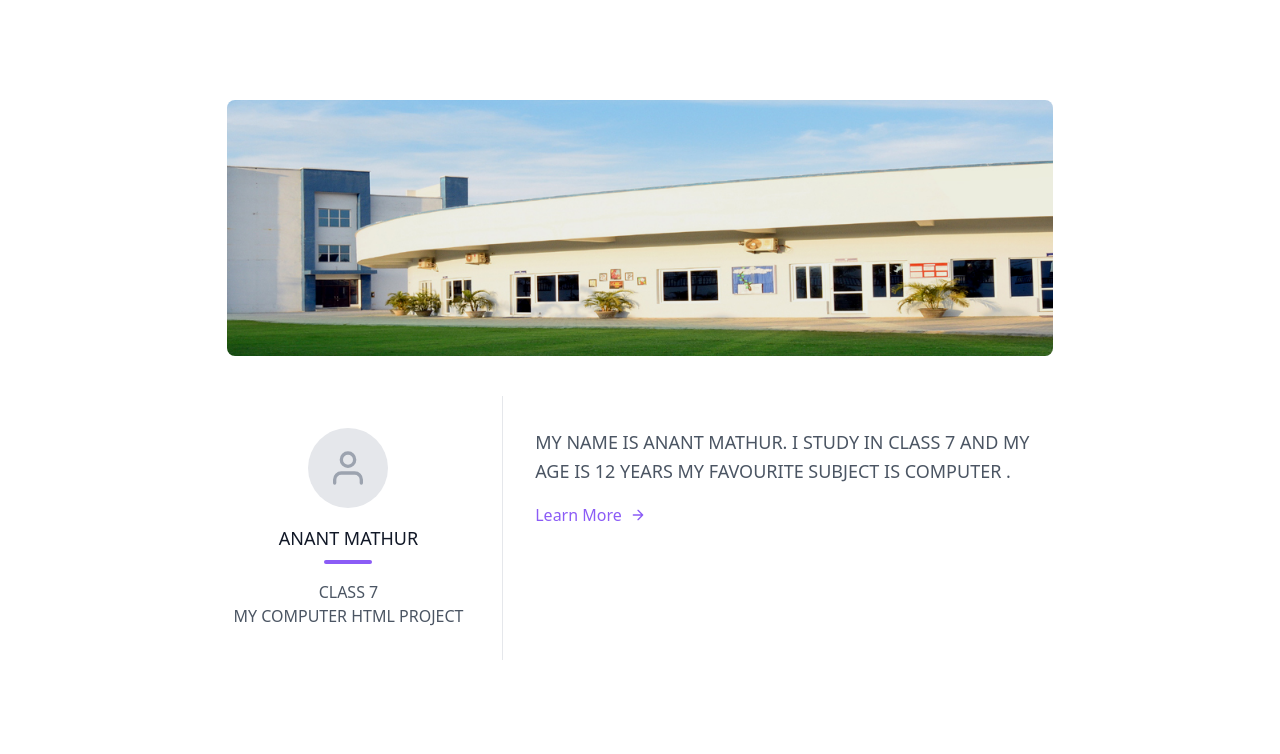
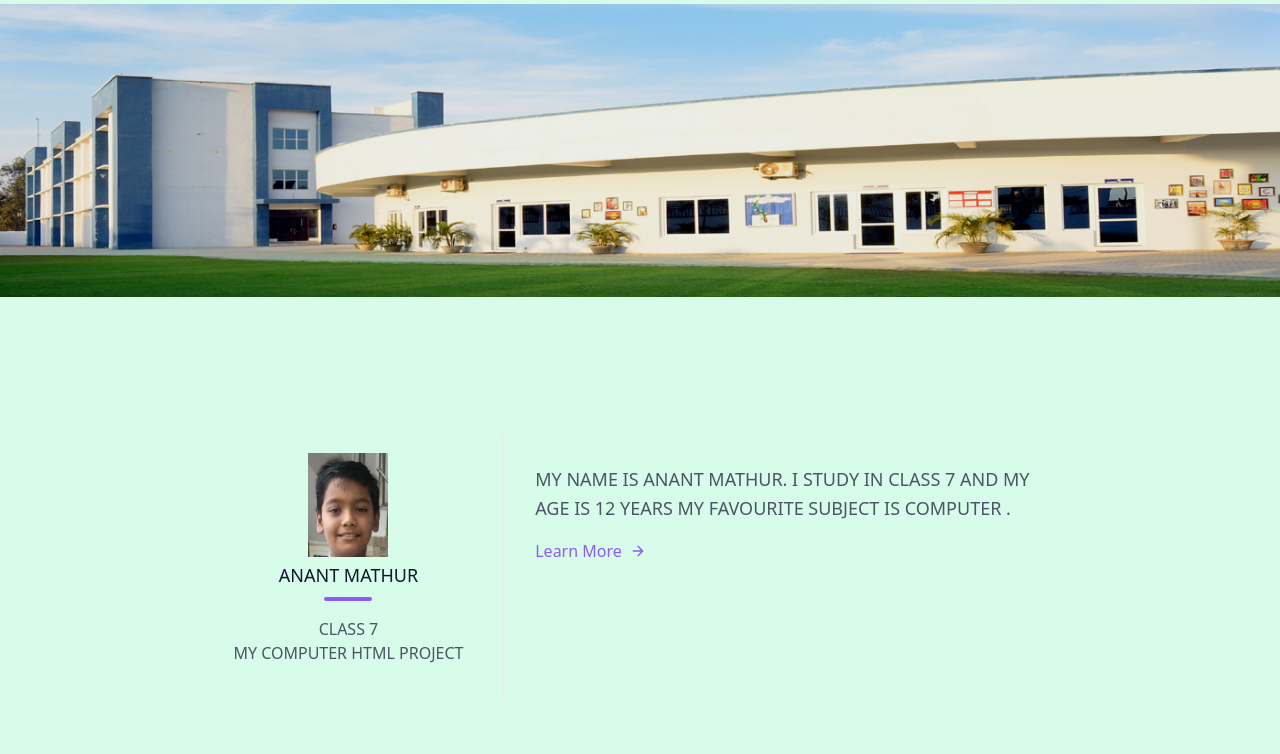
Before and after one commit to amgthegamer/sps, a plain HTML site: page index.html in a window 1280 px wide. Shown: the part 76-830 px from the top of the page. Drawn offline with nearby package versions, Linux system fonts and the light colour scheme.

Commit message:
Update index.html

```diff
--- a/index.html
+++ b/index.html
@@ -6,6 +6,9 @@
 <style>
 footer {
   background-color: aquamarine;}
+body {
+ background-color: #d7fcea;
+}
 </style>
 </head>
 <body>
@@ -30,18 +33,18 @@ footer {
     </button>
   </div>
 </header>
+<img src="SCHOOL.jpg" style="width:100%">
 <section class="text-gray-600 body-font">
   <div class="container px-5 py-24 mx-auto flex flex-col">
     <div class="lg:w-4/6 mx-auto">
-      <div class="rounded-lg h-64 overflow-hidden">
-        <img alt="content" class="object-cover object-center h-full w-full" src="SCHOOL.jpg">
-      </div>
+
       <div class="flex flex-col sm:flex-row mt-10">
         <div class="sm:w-1/3 text-center sm:pr-8 sm:py-8">
           <div class="w-20 h-20 rounded-full inline-flex items-center justify-center bg-gray-200 text-gray-400">
             <svg fill="none" stroke="currentColor" stroke-linecap="round" stroke-linejoin="round" stroke-width="2" class="w-10 h-10" viewBox="0 0 24 24">
               <path d="M20 21v-2a4 4 0 00-4-4H8a4 4 0 00-4 4v2"></path>
               <circle cx="12" cy="7" r="4"></circle>
+			  <img src="pic.jpeg">
             </svg>
           </div>
           <div class="flex flex-col items-center text-center justify-center">
```
